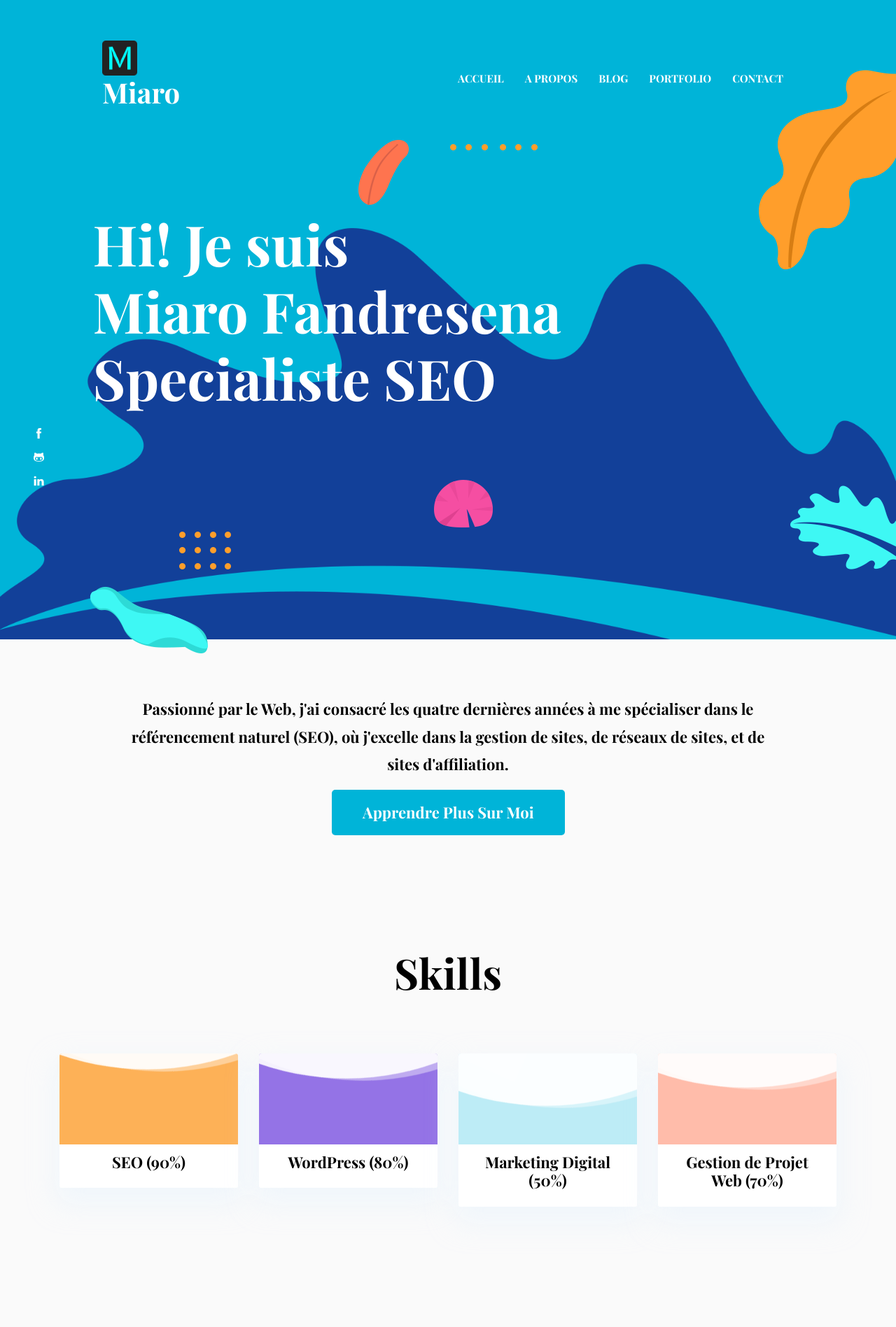
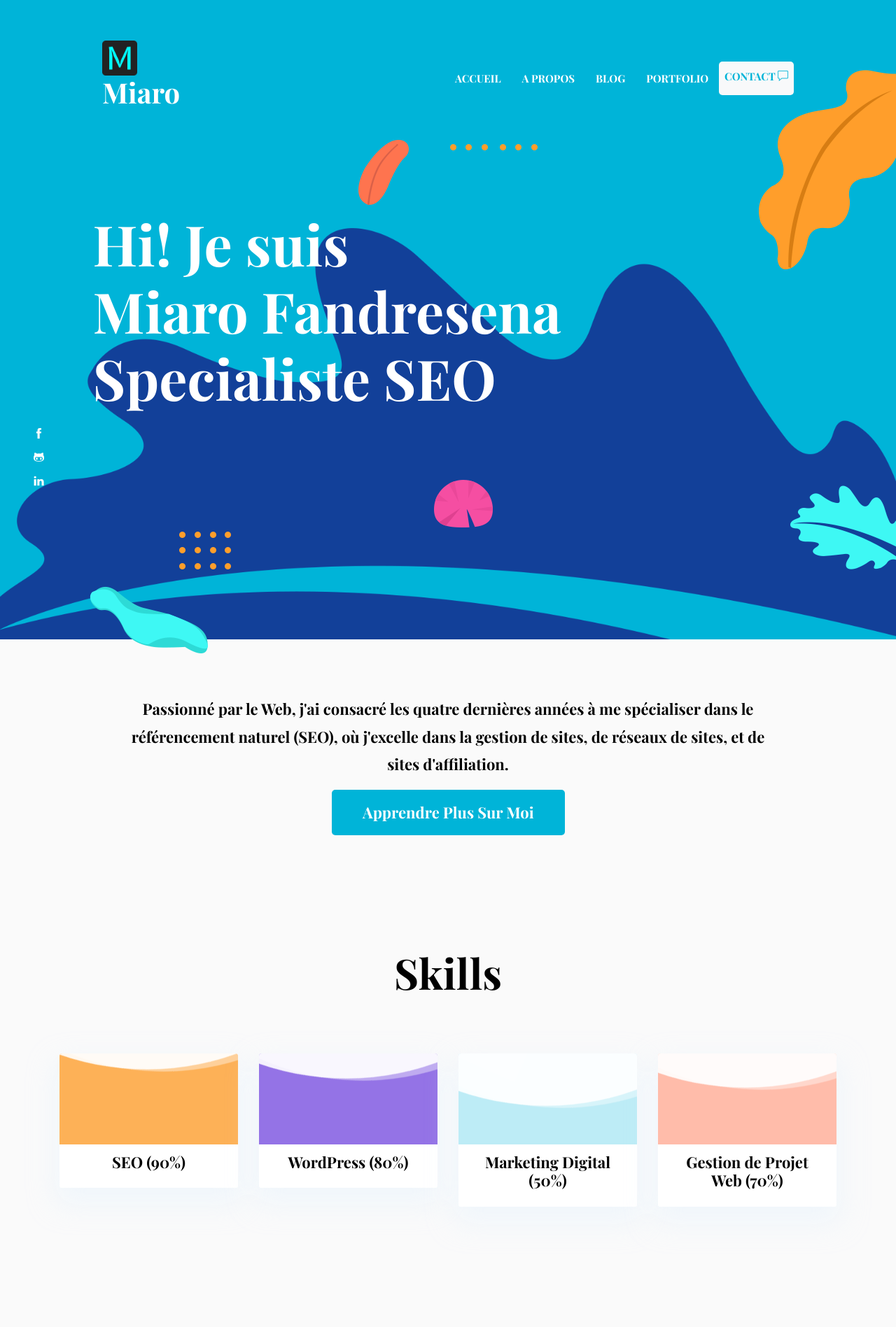
Before and after one commit to miarofandresena/miarofandresena.github.io, a Jekyll site: the page built from index.html, in a window 1280 px wide. Shown: the top 1897 px of the page at 70% size. Built offline with Jekyll 4.4.1, drawn with Linux system fonts in a browser that asks for light colours.

Commit message:
correction menu and contact

```diff
--- a/_data/settings.yml
+++ b/_data/settings.yml
@@ -15,7 +15,7 @@ menu:
   - { name: A propos, link: "/about" }
   - { name: Blog, link: "/blog" }
   - { name: Portfolio, link: "/portfolio" }
-  - { name: Contact, link: "/contact" }
+#  - { name: Contact, link: "/contact" }
 
 #-------------------------------
 # Google Analytics Section
--- a/_includes/head.html
+++ b/_includes/head.html
@@ -21,7 +21,7 @@ j=d.createElement(s),dl=l!='dataLayer'?'&l='+l:'';j.async=true;j.src=
   <title>{% if page.title %}{{ page.title }}{% else %}{{ site.data.settings.title }}{% endif %}</title>
 
   <!-- mobile responsive meta -->
-  <meta name="viewport" content="width=device-width, initial-scale=1, maximum-scale=1">
+  <meta name="viewport" content="width=device-width, initial-scale=1, maximum-scale=1.0, shrink-to-fit=no">
   <meta name="description" content="{%if page.description%}{{page.description}}{%else%}{{site.data.settings.description}}{%endif%}">
 
   <!-- theme meta -->
--- a/_includes/header.html
+++ b/_includes/header.html
@@ -23,6 +23,9 @@
             <a class="nav-link" href="{{ link.link }}">{{ link.name }}</a>
           </li>
         {% endfor %}
+        <li class="btn btn-light btn-sm nav-link">
+          <a href="/contact" style="text-decoration: none; color:#00b4d8;">CONTACT <i class="ti-comment"></i></a>
+        </li>
       </ul>
     </div>
   </nav>
--- a/assets/scss/_common.scss
+++ b/assets/scss/_common.scss
@@ -317,3 +317,7 @@ textarea.form-control{
 /*html {
   scroll-behavior: smooth;
 }*/
+
+html, body {
+    overflow-x: hidden; /* Empêche le défilement horizontal */
+}
```
